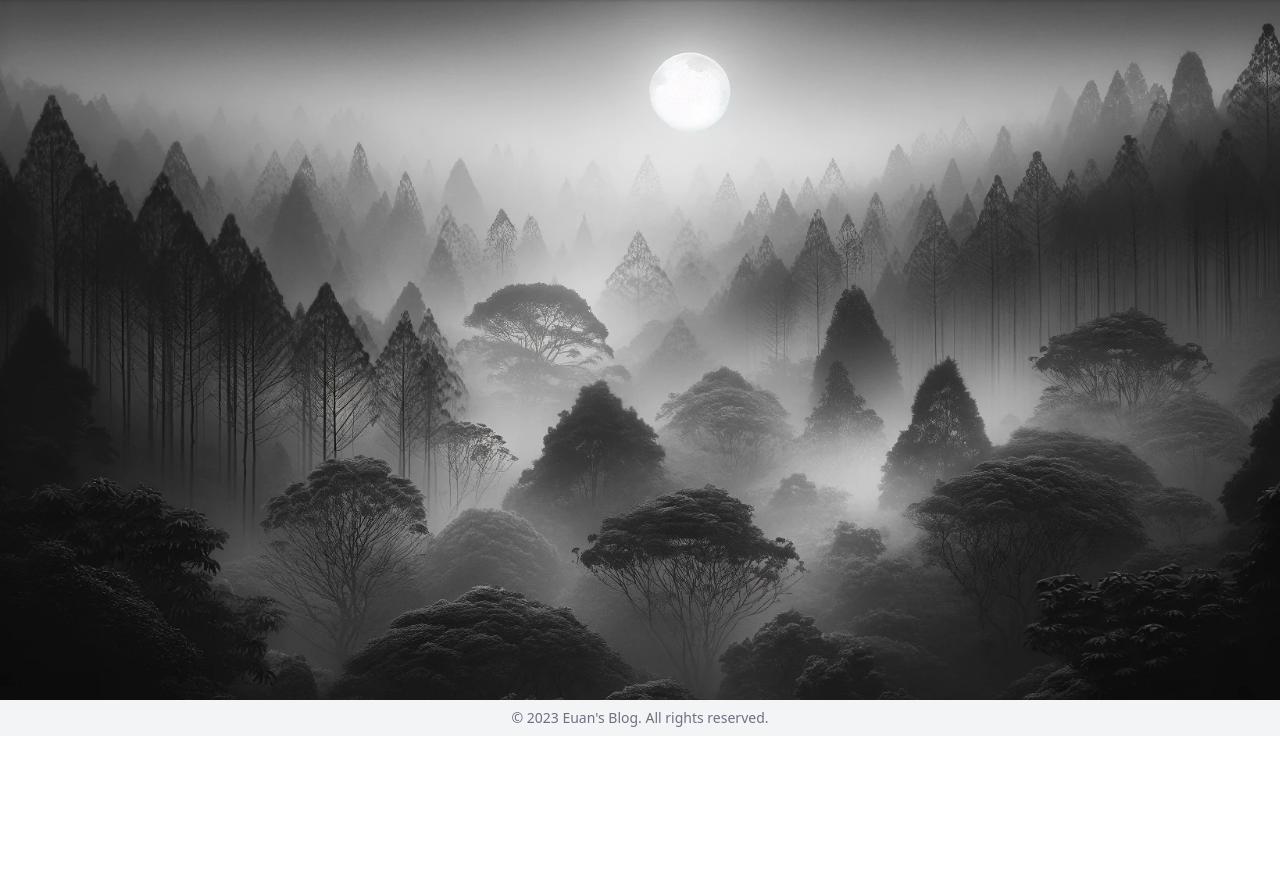
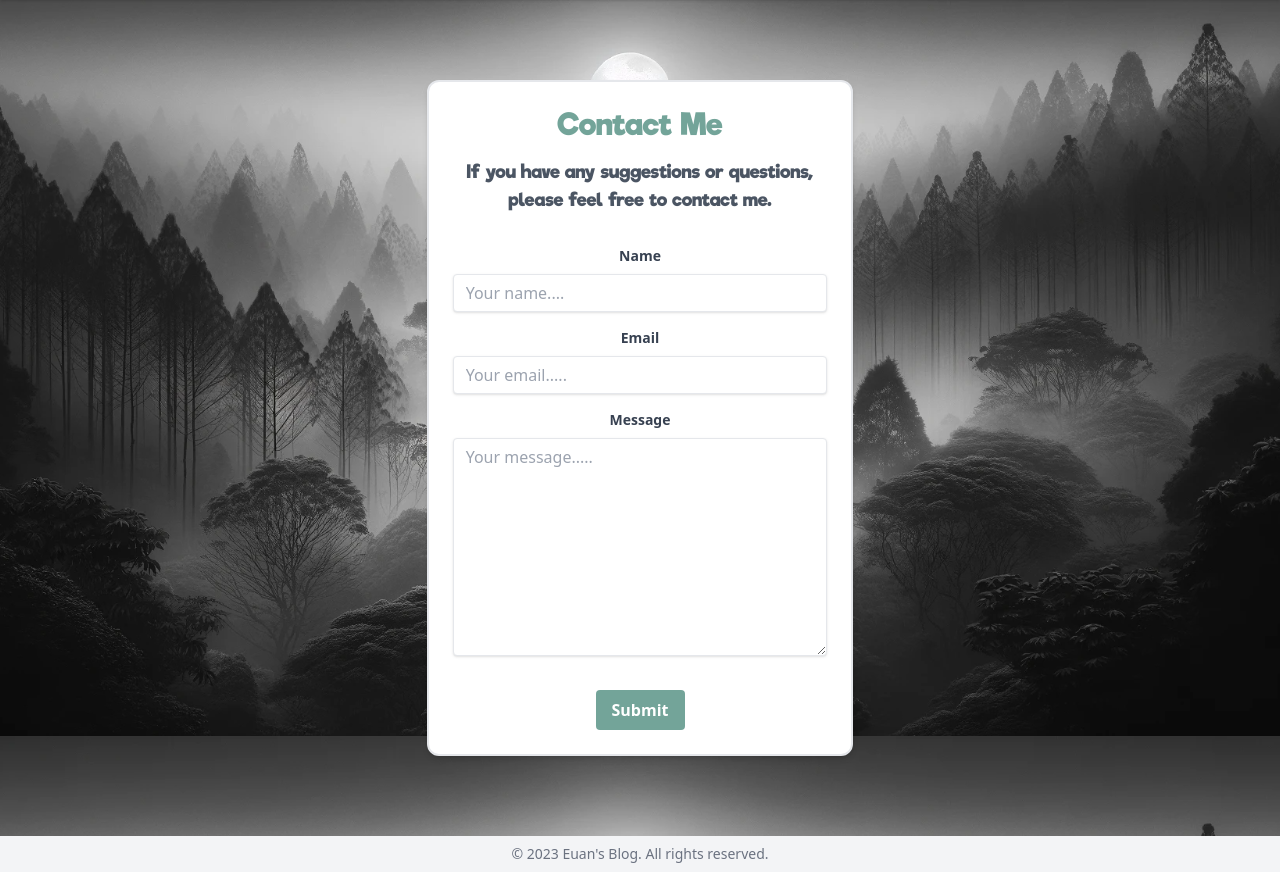
Before and after one commit to offby1/euanh_website, a FastAPI app: page /contact in a window 1280 px wide. Shown: the part 64-936 px from the top of the page. Before the commit the page ends 791 px from the top, so only its background shows below. Run offline with FastAPI, Linux system fonts and the light colour scheme; parts of the project's set-up code (start-up, migrations or seed data) failed here and were passed over; some libraries are stand-ins or nearby versions.

Commit message:
Working Contact Me FE

```diff
--- a/euanh_website/defaults.py
+++ b/euanh_website/defaults.py
@@ -18,8 +18,10 @@ default_jinja_config = {
     "site_name": "Euan's Blog",
     "current_year": datetime.now().year,
     "recaptcha_site_key": os.environ["RECAPTCHA_SITE_KEY"],
-    "recaptcha_secret_key": os.environ["RECAPTCHA_SECRET_KEY"],
 }
+
+recaptcha_secret_key = os.environ["RECAPTCHA_SECRET_KEY"]
+is_a_bot_threshold = 0.5
 
 site_mapping = {
     "blog_posts": "/blog_posts",
--- a/euanh_website/main.py
+++ b/euanh_website/main.py
@@ -1,7 +1,10 @@
 import os
 
-from fastapi import FastAPI, Request
+import requests
+from fastapi import FastAPI, Form, Request
+from fastapi.exceptions import RequestValidationError
 from fastapi.middleware.gzip import GZipMiddleware
+from fastapi.responses import JSONResponse
 from fastapi.staticfiles import StaticFiles
 from sqladmin import Admin
 
@@ -66,6 +69,47 @@ async def contact(request: Request):
             "request": request,
             "config": defaults.default_jinja_config,
             "site_map": defaults.site_mapping,
+            "url": defaults.site_mapping["contact"],
+        },
+    )
+
+
+from fastapi.responses import HTMLResponse
+
+
+@app.post(defaults.site_mapping["contact"])
+async def contact_form_submission(
+    request: Request,
+    name: str = Form(...),
+    email: str = Form(...),
+    message: str = Form(...),
+    recaptcha_response: str = Form(...),
+):
+    # Verify the reCAPTCHA response
+    data = {"secret": defaults.recaptcha_secret_key, "response": recaptcha_response}
+    response = requests.post(
+        "https://www.google.com/recaptcha/api/siteverify", data=data
+    )
+    result = response.json()
+
+    # Check if reCAPTCHA test passed
+    if not result.get("success") or result.get("score") < defaults.is_a_bot_threshold:
+        return templates.TemplateResponse(
+            "contact_success.jinja",
+            {
+                "request": request,
+                "config": defaults.default_jinja_config,
+                "site_map": defaults.site_mapping,
+            },
+        )
+
+    # Return a success message
+    return templates.TemplateResponse(
+        "contact_success.jinja",
+        {
+            "request": request,
+            "config": defaults.default_jinja_config,
+            "site_map": defaults.site_mapping,
         },
     )
 
@@ -124,3 +168,8 @@ async def not_found(request, exc):
         },
         status_code=404,
     )
+
+
+@app.exception_handler(RequestValidationError)
+async def validation_exception_handler(request: Request, exc: RequestValidationError):
+    return JSONResponse(status_code=422, content={"detail": exc.errors()})
--- a/euanh_website/templates/contact.jinja
+++ b/euanh_website/templates/contact.jinja
@@ -2,23 +2,104 @@
 
 <!DOCTYPE html>
 <html lang="en">
+
 <head>
     <meta charset="UTF-8">
     <meta name="viewport" content="width=device-width, initial-scale=1.0">
     <title>{{ config.site_name }} : Contact</title>
     <!-- Include Tailwind CSS -->
     <link href="{{ url_for('static', path='/css/tailwind.css') }}" rel="stylesheet">
+
+    <!-- Load reCAPTCHA JavaScript API -->
+    <script src="https://www.google.com/recaptcha/api.js"></script>
+    <script src="https://unpkg.com/htmx.org"></script>
 </head>
+
 <body class="flex flex-col h-screen">
     <!-- Header -->
     {% include 'header.jinja' %}
 
     <!-- Main Content -->
-    <main class="container mx-auto px-6">
+    <main>
+        <div class="text-center py-20">
+            <div class="w-full md:w-1/2 lg:w-1/3 mx-auto rounded-xl shadow-md bg-white p-6 border-2">
+                <h3 class="text-header_green_hover text-3xl font-riffic mb-4">
+                    Contact Me
+                </h3>
+                <p class="text-gray-600 text-lg font-riffic mb-8">
+                    If you have any suggestions or questions, please feel free to contact me.
+                </p>
+                <form id="contact-form" method="post" hx-post="{{ url }}" hx-target="#response-output" hx-trigger="submit">
+                    <div class="mb-4">
+                        <label for="name" class="block text-gray-700 text-sm font-bold mb-2">Name</label>
+                        <input name="name" type="text" required placeholder="Your name...."
+                            class="shadow appearance-none border rounded w-full py-2 px-3 text-gray-700 leading-tight focus:outline-none focus:shadow-outline">
+                    </div>
 
+                    <div class="mb-4">
+                        <label for="email" class="block text-gray-700 text-sm font-bold mb-2">Email</label>
+                        <input name="email" type="email" required placeholder="Your email....."
+                            class="shadow appearance-none border rounded w-full py-2 px-3 text-gray-700 leading-tight focus:outline-none focus:shadow-outline">
+                    </div>
+
+                    <div class="mb-2">
+                        <label for="message" class="block text-gray-700 text-sm font-bold mb-2">Message</label>
+                        <textarea name="message" required id="message" cols="30" rows="10"
+                            placeholder="Your message....."
+                            class="shadow appearance-none border rounded w-full py-2 px-3 text-gray-700 mb-3 leading-tight focus:outline-none focus:shadow-outline"></textarea>
+                    </div>
+
+                    <div class="mb-4">
+                        <div id="warning-message"
+                            class="hidden p-4 mb-4 text-sm font-bold text-red-700 bg-red-100 rounded-lg" role="alert">
+                        </div>
+                    </div>
+
+                    <button
+                        class="g-recaptcha bg-header_green_hover hover:bg-header_green text-white font-bold py-2 px-4 rounded focus:outline-none focus:shadow-outline"
+                        data-sitekey="{{ config.recaptcha_site_key }}" data-callback='onSubmit'
+                        data-action='submit'>Submit</button>
+                    <div id="response-output"></div>
+                </form>
+
+
+            </div>
+        </div>
     </main>
 
     <!-- Footer -->
     {% include 'footer.jinja' %}
+
+    <script>
+        function onSubmit(token) {
+            var tokenInput = document.createElement('input');
+            tokenInput.type = 'hidden';
+            tokenInput.name = 'recaptcha_response';
+            tokenInput.value = token;
+            document.getElementById('contact-form').appendChild(tokenInput);
+
+            // Directly submit the form
+            document.getElementById('contact-form').submit();
+        }
+
+        document.getElementById('contact-form').addEventListener('submit', function (event) {
+            var name = document.querySelector('input[name="name"]').value;
+            var email = document.querySelector('input[name="email"]').value;
+            var message = document.querySelector('textarea[name="message"]').value;
+
+            var warningDiv = document.getElementById('warning-message');
+            if (!name || !email || !message) {
+                event.preventDefault();
+                warningDiv.innerHTML = 'Please fill in all required fields.';
+                warningDiv.classList.remove('hidden');
+            } else {
+                warningDiv.classList.add('hidden');
+            }
+        });
+
+    </script>
+
+
 </body>
+
 </html>
--- a/pyproject.toml
+++ b/pyproject.toml
@@ -17,6 +17,7 @@ uvicorn = "^0.24.0.post1"
 bcrypt = "^4.1.2"
 pytz = "^2023.3.post1"
 python-multipart = "^0.0.6"
+requests = "^2.31.0"
 
 
 [build-system]
```
Also changed, not shown: euanh_website/templates/contact_success.jinja (added, +33 -0 lines), euanh_website/static/css/tailwind.css, 1 other file.
